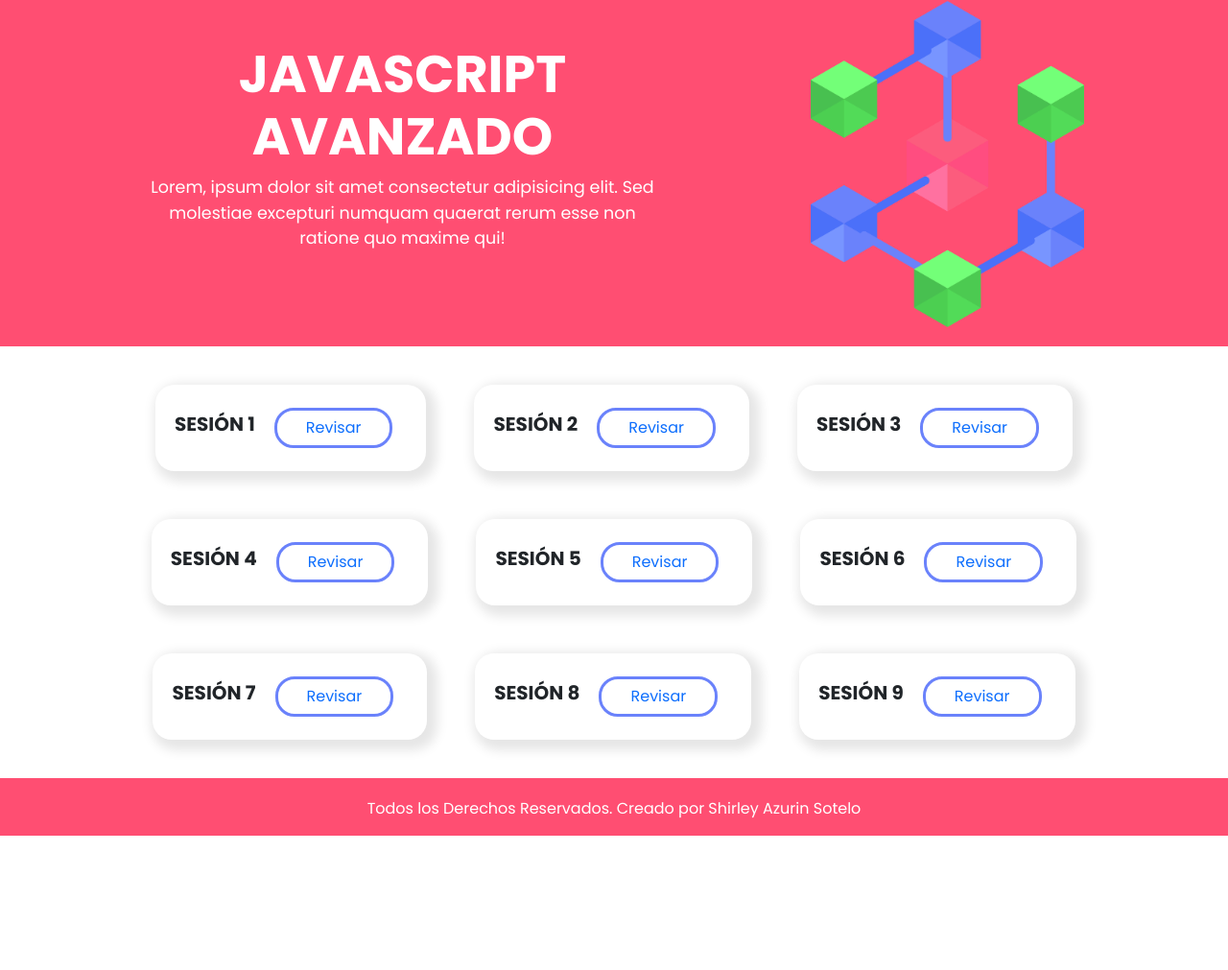
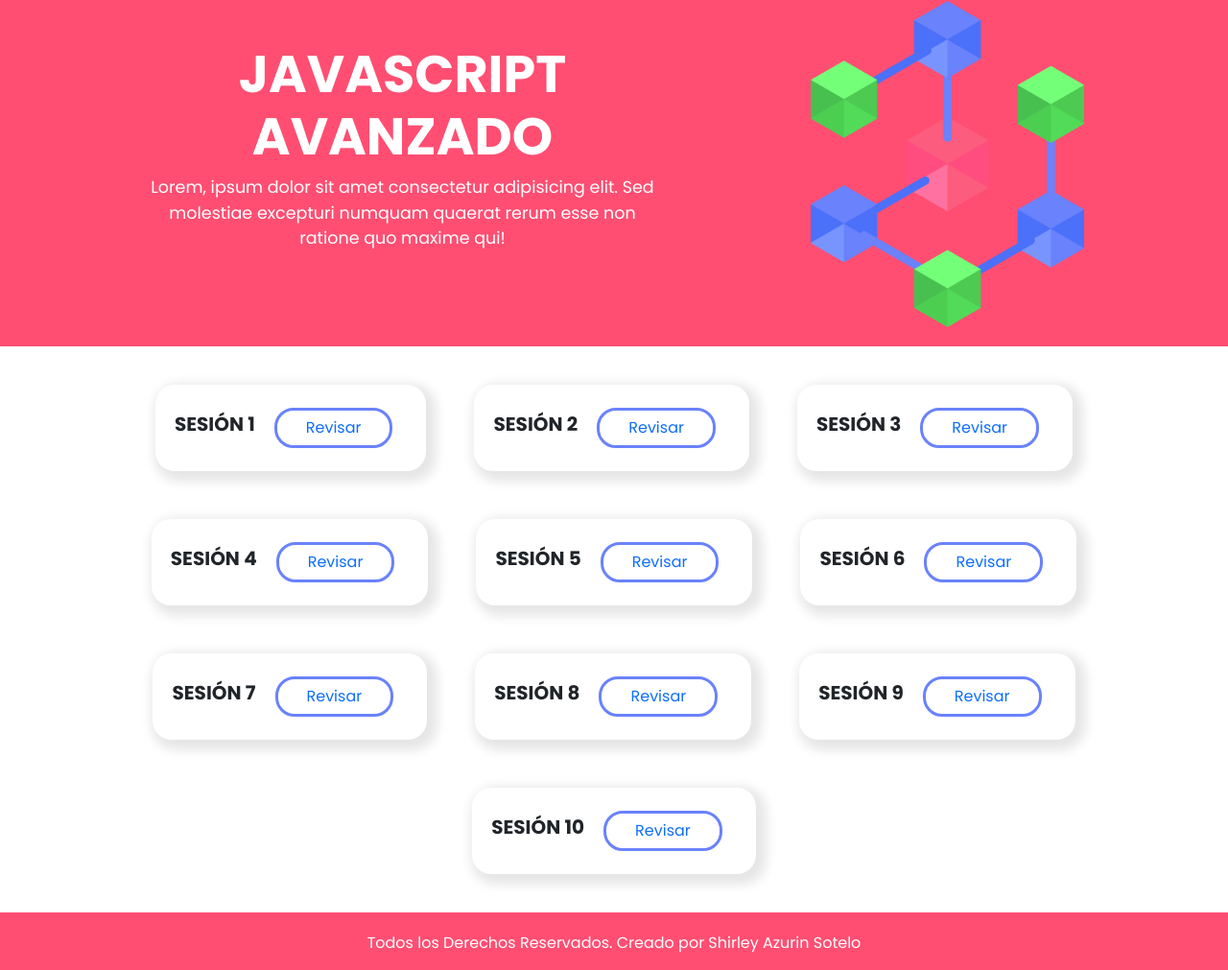
Before and after one commit to ChizitosSh/Repositorio-Website, a plain HTML site: page unidad3.html in a window 1280 px wide. Shown: the part 109-1120 px from the top of the page at 96% size. Before the commit the page ends 980 px from the top, so only its background shows below. Drawn offline with nearby package versions, Linux system fonts and the light colour scheme.

Commit message:
Update unidad3.html

```diff
--- a/unidad3.html
+++ b/unidad3.html
@@ -50,55 +50,61 @@
         <article>
             <section class="conjunto">
                 <h3>SESIÓN 1</h3>
-                <a href="unidad3/s1.html">Revisar</a>
+                <a href="unidad3/s1/index.html">Revisar</a>
             </section>
         </article>
         <article>
             <section class="conjunto">
                 <h3>SESIÓN 2</h3>
-                <a href="unidad3/s2.html">Revisar</a>
+                <a href="unidad3/s2/index.html">Revisar</a>
             </section>
         </article>
         <article>
             <section class="conjunto">
                 <h3>SESIÓN 3</h3>
-                <a href="unidad3/s3.html">Revisar</a>
+                <a href="unidad3/s3/index.html">Revisar</a>
             </section>
         </article>
         <article>
             <section class="conjunto">
                 <h3>SESIÓN 4</h3>
-                <a href="unidad3/s4.html">Revisar</a>
+                <a href="unidad3/s4/index.html">Revisar</a>
             </section>
         </article>
         <article>
             <section class="conjunto">
                 <h3>SESIÓN 5</h3>
-                <a href="unidad3/s5.html">Revisar</a>
+                <a href="unidad3/s5/index.html">Revisar</a>
             </section>
         </article>
         <article>
             <section class="conjunto">
                 <h3>SESIÓN 6</h3>
-                <a href="unidad3/s6.html">Revisar</a>
+                <a href="unidad3/s6/index.html">Revisar</a>
             </section>
         </article>
         <article>
             <section class="conjunto">
                 <h3>SESIÓN 7</h3>
-                <a href="unidad3/s7.html">Revisar</a>
+                <a href="unidad3/s7/index.html">Revisar</a>
             </section>
         </article>
         <article>
             <section class="conjunto">
                 <h3>SESIÓN 8</h3>
-                <a href="unidad3/s8.html">Revisar</a>
+                <a href="unidad3/s8/index.html">Revisar</a>
             </section>
         </article>
         <article>
             <section class="conjunto">
                 <h3>SESIÓN 9</h3>
-                <a href="unidad3/s9.html">Revisar</a>
+                <a href="unidad3/s9/index.html">Revisar</a>
+            </section>
+        </article>
+        <article>
+            <section class="conjunto">
+                <h3>SESIÓN 10</h3>
+                <a href="unidad3/s10/index.html">Revisar</a>
             </section>
         </article>
     </main>
```
